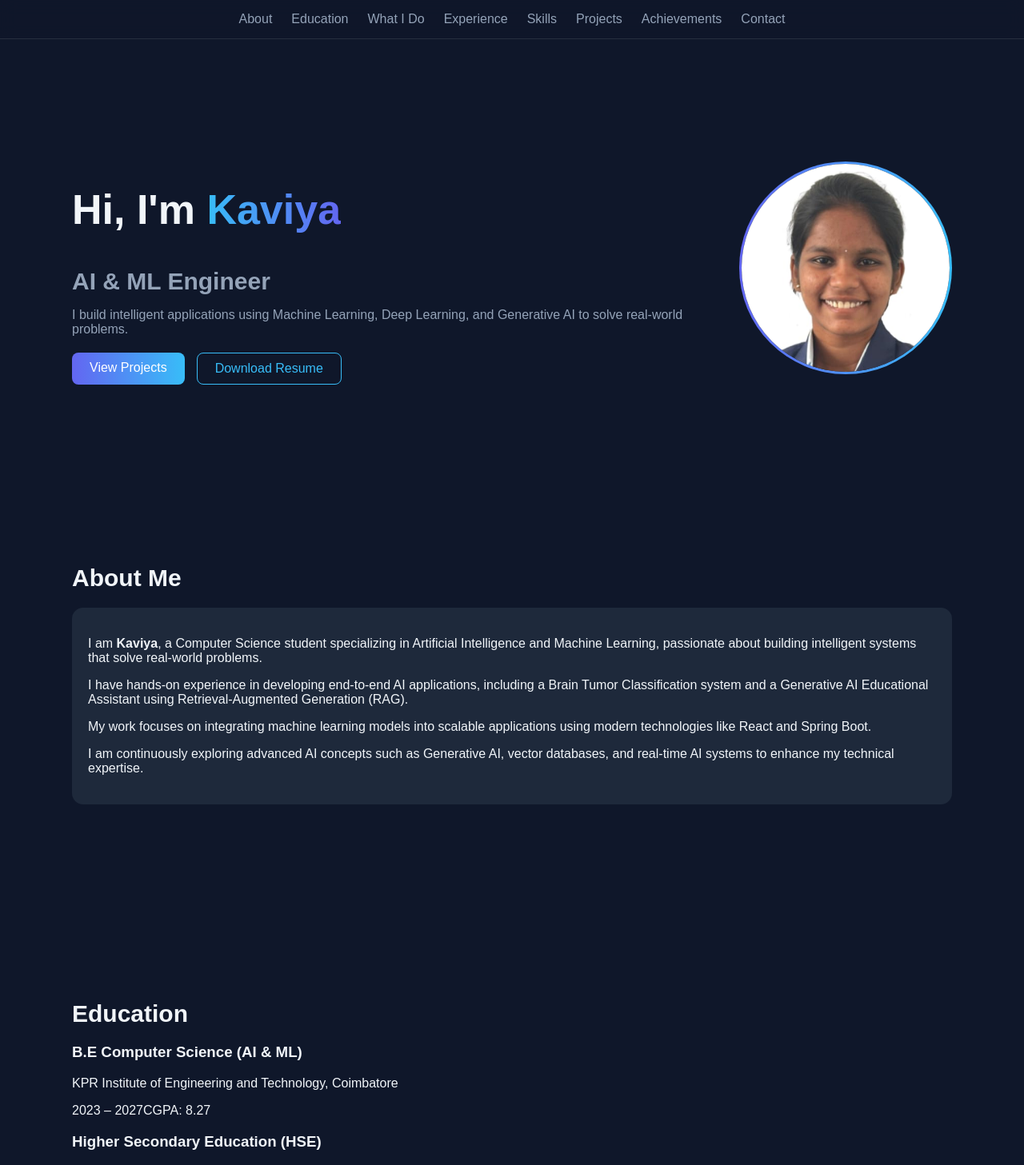
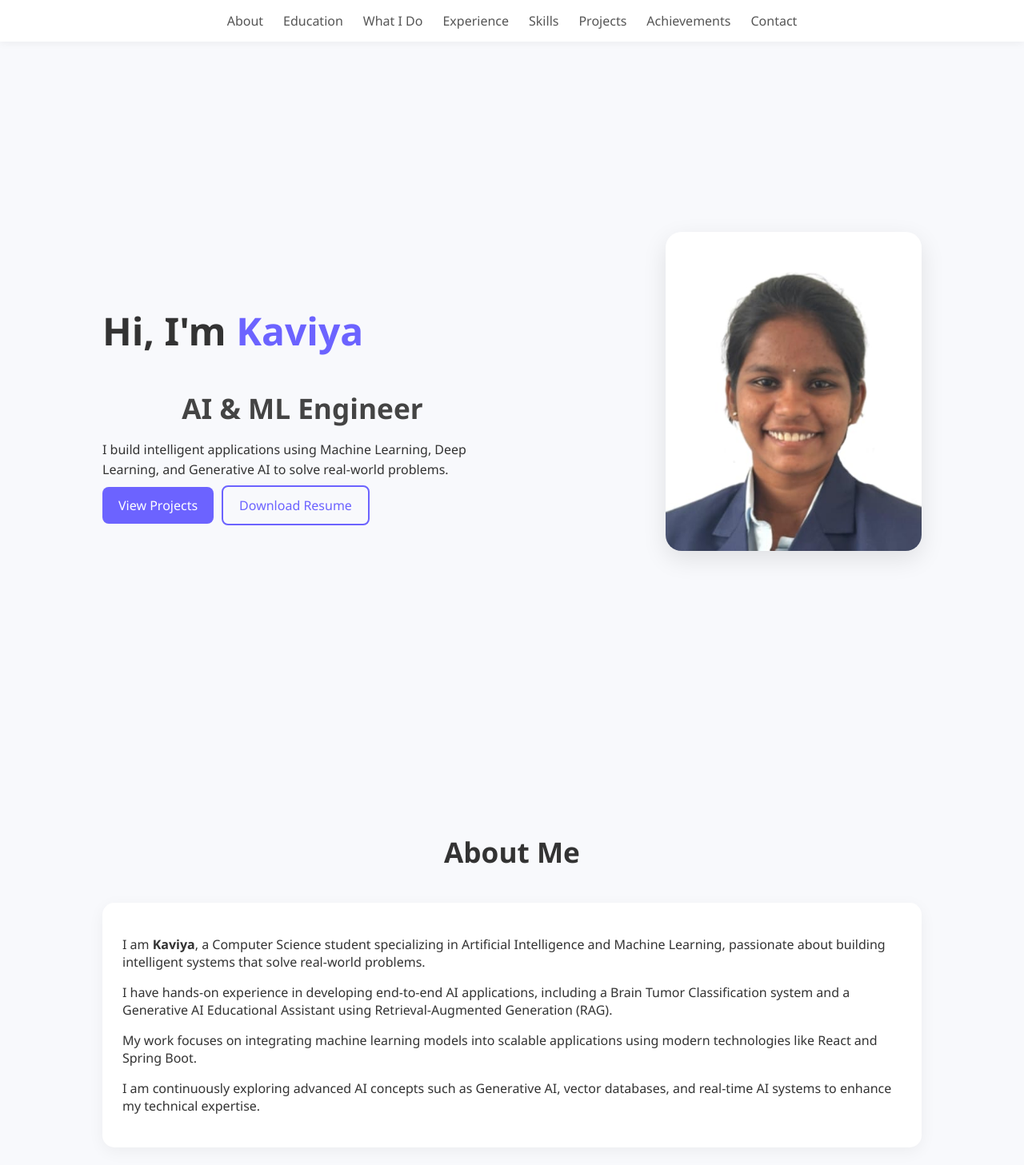
Before and after one commit to Kaviya-Balamurugan/portfolio, a React (Create React App) app: page / in a window 1280 px wide. Shown: the top 1457 px of the page at 80% size. Built offline with nearby package versions, Linux system fonts and the light colour scheme.

Commit message:
Added premium animation UI

```diff
--- a/src/App.css
+++ b/src/App.css
@@ -1,165 +1,216 @@
-/* ================= GLOBAL ================= */
-
+/* ===== GLOBAL ===== */
 body {
   margin: 0;
-  font-family: 'Poppins', sans-serif;
-  background: #0f172a;   /* dark background */
-  color: #f1f5f9;
+  font-family: 'Segoe UI', sans-serif;
+  background: #f8f9fc;
+  color: #333;
 }
 
-/* ================= NAVBAR ================= */
+section {
+  padding: 80px 10%;
+}
 
+h2 {
+  text-align: center;
+  font-size: 2.2rem;
+  margin-bottom: 40px;
+}
+
+/* ===== NAVBAR ===== */
 .navbar-pro {
   position: sticky;
   top: 0;
-  background: rgba(15,23,42,0.8);
-  backdrop-filter: blur(10px);
+  background: white;
+  padding: 15px 10%;
+  box-shadow: 0 2px 10px rgba(0,0,0,0.05);
+  z-index: 100;
+}
+
+.nav-links {
   display: flex;
   justify-content: center;
-  padding: 15px;
-  border-bottom: 1px solid rgba(255,255,255,0.1);
+  gap: 25px;
 }
 
 .nav-links a {
-  margin: 0 12px;
   text-decoration: none;
-  color: #94a3b8;
+  color: #555;
+  font-weight: 500;
+  transition: 0.3s;
 }
 
 .nav-links a:hover {
-  color: #38bdf8;
+  color: #6c63ff;
 }
 
-/* ================= SECTION ================= */
-
-section {
-  max-width: 1100px;
-  margin: 80px auto;
-  padding: 60px 40px;
-}
-
-/* ================= HERO ================= */
-
+/* ===== HERO ===== */
 .hero {
   display: flex;
   align-items: center;
   justify-content: space-between;
-  gap: 60px;
+  gap: 40px;
+  min-height: 90vh;
 }
 
-/* LEFT */
 .hero-text h1 {
-  font-size: 52px;
+  font-size: 3rem;
 }
 
-.hero-text h1 span {
-  background: linear-gradient(90deg, #38bdf8, #6366f1);
-  -webkit-background-clip: text;
-  -webkit-text-fill-color: transparent;
+.hero-text span {
+  color: #6c63ff;
 }
 
 .hero-text h2 {
-  color: #94a3b8;
   margin: 10px 0;
+  color: #444;
 }
 
 .hero-text p {
-  color: #94a3b8;
+  max-width: 500px;
+  line-height: 1.6;
 }
 
-/* BUTTONS */
 .hero-buttons {
   margin-top: 20px;
-  display: flex;
-  gap: 15px;
 }
 
 .btn-primary {
-  background: linear-gradient(90deg, #6366f1, #38bdf8);
+  background: #6c63ff;
   color: white;
-  padding: 10px 22px;
+  padding: 12px 20px;
   border-radius: 8px;
   text-decoration: none;
-  transition: 0.3s;
-}
-
-.btn-primary:hover {
-  transform: scale(1.05);
+  margin-right: 10px;
 }
 
 .btn-secondary {
-  border: 1px solid #38bdf8;
-  padding: 10px 22px;
+  border: 2px solid #6c63ff;
+  padding: 12px 20px;
   border-radius: 8px;
-  color: #38bdf8;
   text-decoration: none;
-}
-
-.btn-secondary:hover {
-  background: #38bdf8;
-  color: #0f172a;
-}
-
-/* IMAGE */
-.hero-image {
-  display: flex;
-  justify-content: center;
+  color: #6c63ff;
 }
 
 .hero-image img {
-  width: 260px;
-  height: 260px;
-  border-radius: 50%;
-  object-fit: cover;
-
-  border: 3px solid transparent;
-  background: linear-gradient(#0f172a, #0f172a) padding-box,
-              linear-gradient(90deg, #6366f1, #38bdf8) border-box;
+  width: 320px;
+  border-radius: 20px;
+  box-shadow: 0 10px 30px rgba(0,0,0,0.1);
 }
 
-/* ================= CARDS ================= */
-
-.card,
-.project-card,
-.skill-card {
-  background: #1e293b;
-  border-radius: 14px;
-  padding: 20px;
-  margin-bottom: 20px;
+/* ===== CARD COMMON ===== */
+.card, .project-card, .skill-card, .edu-card-new {
+  background: white;
+  border-radius: 15px;
+  padding: 25px;
+  margin-bottom: 25px;
+  box-shadow: 0 5px 20px rgba(0,0,0,0.05);
   transition: 0.3s;
 }
 
 .card:hover,
 .project-card:hover,
 .skill-card:hover {
-  transform: translateY(-6px);
-  box-shadow: 0 10px 30px rgba(56,189,248,0.2);
+  transform: translateY(-5px);
 }
 
-/* ================= SKILLS ================= */
+/* ===== PROJECTS ===== */
+.project-card h3 {
+  margin-bottom: 10px;
+}
+.project-card p {
+  line-height: 1.6;
+}
 
+.project-card ul {
+  padding-left: 20px;
+}
+
+.tags span {
+  background: #eef0ff;
+  color: #6c63ff;
+  padding: 5px 10px;
+  border-radius: 6px;
+  margin-right: 5px;
+  font-size: 0.8rem;
+}
+
+.project-links a {
+  display: inline-block;
+  margin-top: 10px;
+  color: #6c63ff;
+  text-decoration: none;
+  font-weight: 600;
+}
+
+/* ===== SKILLS ===== */
 .skills-container {
   display: grid;
-  grid-template-columns: repeat(3, 1fr);
+  grid-template-columns: repeat(auto-fit, minmax(250px, 1fr));
   gap: 20px;
 }
 
-/* ================= HEADINGS ================= */
-
-h2 {
-  font-size: 30px;
-  margin-bottom: 20px;
+.skill-card h3 {
+  margin-bottom: 10px;
 }
 
-/* ================= MOBILE ================= */
+/* ===== WHAT I DO ===== */
+.skills-grid {
+  display: grid;
+  grid-template-columns: repeat(auto-fit, minmax(220px, 1fr));
+  gap: 20px;
+}
 
+/* ===== EDUCATION ===== */
+.edu-container {
+  display: flex;
+  flex-direction: column;
+  gap: 20px;
+}
+
+.edu-meta {
+  display: flex;
+  justify-content: space-between;
+  margin-top: 10px;
+  color: #777;
+}
+
+/* ===== CONTACT ===== */
+.contact-container {
+  display: flex;
+  justify-content: space-between;
+  gap: 40px;
+}
+
+.contact-left {
+  max-width: 400px;
+}
+
+.contact-item {
+  display: flex;
+  align-items: center;
+  gap: 10px;
+  margin-bottom: 15px;
+}
+
+.contact-item a {
+  text-decoration: none;
+  color: #6c63ff;
+}
+
+/* ===== RESPONSIVE ===== */
 @media (max-width: 768px) {
   .hero {
     flex-direction: column;
     text-align: center;
   }
 
-  .skills-container {
-    grid-template-columns: 1fr;
+  .contact-container {
+    flex-direction: column;
   }
 }
+
+.profile-img {
+  width: 320px;
+  border-radius: 20px;
+  object-fit: cover;
+}
--- a/src/components/Hero.js
+++ b/src/components/Hero.js
@@ -37,7 +37,7 @@ function Hero() {
         animate={{ opacity: 1, x: 0 }}
         transition={{ duration: 0.6 }}
       >
-        <img src={require("../assets/profile.jpg")} alt="profile" />
+        <img src={require("../assets/profile.jpg")} alt="Kaviya" className="profile-img"/>
       </motion.div>
 
     </section>
```
